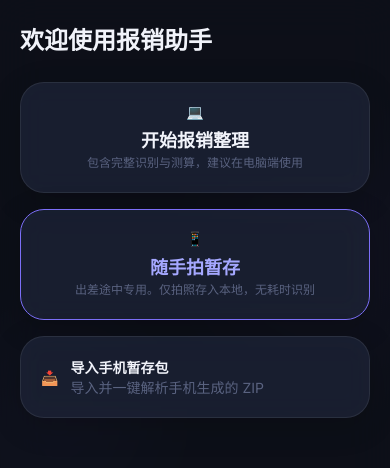
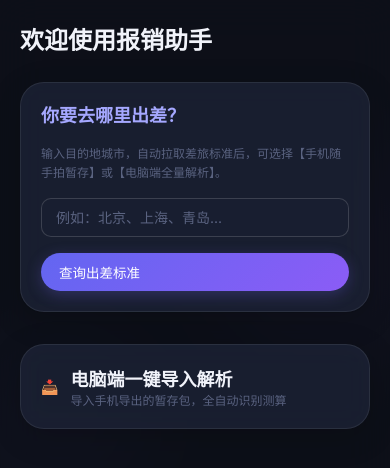
Before and after one commit to rabbit-Yxx/reimbursement, a React (Vite) app: page / in a window 390 px wide. Shown: the top 468 px of the page. Built offline with nearby package versions, Linux system fonts and the light colour scheme; the HTML template or start-up script is replaced by a standard one.

Commit message:
feat: unified desktop and mobile workflow with auto city detection

```diff
--- a/src/pages/TripFlow.jsx
+++ b/src/pages/TripFlow.jsx
@@ -3,7 +3,7 @@ import { useApp } from '../context/AppContext.jsx'
 import { analyzeFiles, setAnalyzerProgressCallback } from '../utils/analyzer.js'
 import { packageFiles } from '../utils/packager.js'
 import { optimizeInvoices } from '../utils/optimizer.js'
-import { stashFile, getStashMetadata, clearStash, exportStashAsZip, removeStashItem, createStashGroup, removeStashGroup } from '../utils/stashManager.js'
+import { stashFile, getStashMetadata, clearStash, exportStashAsZip, removeStashItem, createStashGroup, removeStashGroup, setStashCity, getStashCity } from '../utils/stashManager.js'
 import JSZip from 'jszip'
 
 const Wrapper = ({ children, title }) => (
@@ -15,19 +15,24 @@ const Wrapper = ({ children, title }) => (
 
 export default function TripFlow() {
   const { standards, rawStandards, config, addToast } = useApp()
-  const [step, _setStep] = useState(-1) // -1: Home, 0: Start, 1: Standards, 2: Active, 3: Checkout, 4: StashMode
+  const [step, _setStep] = useState(0) // 0: Start, 1: Standards, 2: Active, 3: Checkout, 4: StashMode
+  const [stashCityState, setStashCityState] = useState('')
 
   // Integrate with browser history for native back button support
   useEffect(() => {
+    getStashCity().then(c => {
+      if (c) setStashCityState(c)
+    })
+
     if (!window.history.state || window.history.state.step === undefined) {
-      window.history.replaceState({ step: -1 }, '')
+      window.history.replaceState({ step: 0 }, '')
     }
 
     const handlePopState = (e) => {
       if (e.state && e.state.step !== undefined) {
         _setStep(e.state.step)
       } else {
-        _setStep(-1)
+        _setStep(0)
       }
     }
 
@@ -92,8 +97,26 @@ export default function TripFlow() {
         }
       }
       setPendingFiles(folderGroups)
-      setStep(0)
-      addToast(`成功导入 ${totalFiles} 份文件，请输入出差目的地`, 'success')
+
+      const nameParts = file.name.split('_')
+      const extractedCity = nameParts[0] || ''
+
+      if (extractedCity && extractedCity !== '未知城市' && extractedCity !== '手机发票暂存包裹') {
+        setCity(extractedCity)
+        const matchedCity = rawStandards.find(l1 => l1.level1 === extractedCity.trim() || l1.level1.includes(extractedCity.trim()) || extractedCity.trim().includes(l1.level1))
+        let std = null
+        if (matchedCity) {
+          std = matchedCity.level2s.find(l => l.name === '全市' || l.name === '市辖区') || matchedCity.level2s[0]
+        } else {
+          std = standards[extractedCity.trim()] || { name: extractedCity, accommodation: 500 }
+        }
+        setTripStandards(std)
+        addToast(`已识别暂存地【${extractedCity}】，自动拉取标准并开始解析...`, 'success')
+        startTrip(folderGroups)
+      } else {
+        setStep(0)
+        addToast(`成功导入 ${totalFiles} 份文件，请输入出差目的地`, 'success')
+      }
     } catch (err) {
       addToast('解压失败: ' + err.message, 'error')
     }
@@ -131,9 +154,9 @@ export default function TripFlow() {
     setStep(1)
   }
 
-  const startTrip = async () => {
+  const startTrip = async (groupsToProcess = pendingFiles) => {
     setStep(2)
-    const folders = Object.keys(pendingFiles)
+    const folders = Object.keys(groupsToProcess)
     if (folders.length > 0) {
       setAnalyzing(true)
       setAnalyzeMsg('正在识别发票...')
@@ -141,7 +164,7 @@ export default function TripFlow() {
 
       let allResults = []
       for (const folder of folders) {
-        const files = pendingFiles[folder]
+        const files = groupsToProcess[folder]
         const groupType = folder.startsWith('专项组') ? 'group' : 'other'
 
         try {
@@ -285,7 +308,7 @@ export default function TripFlow() {
 
   const handleExportStash = async () => {
     try {
-      await exportStashAsZip()
+      await exportStashAsZip(stashCityState || city)
       addToast('打包导出成功！', 'success')
     } catch (e) {
       addToast(e.message, 'error')
@@ -295,6 +318,7 @@ export default function TripFlow() {
   const handleClearStash = async () => {
     if (confirm('确定要清空所有暂存文件吗？')) {
       await clearStash()
+      setStashCityState('')
       loadStash()
       addToast('已清空暂存区', 'info')
     }
@@ -302,37 +326,21 @@ export default function TripFlow() {
 
   return (
     <div className="w-full">
-      {step === -1 && (
+      {step === 0 && (
         <Wrapper title="欢迎使用报销助手">
-          <div className="flex flex-col gap-4">
-            <div className="card text-center" onClick={() => setStep(0)} style={{cursor: 'pointer'}}>
-              <div className="text-3xl mb-2">💻</div>
-              <h3 className="text-lg font-bold">开始报销整理</h3>
-              <p className="text-sm text-muted">包含完整识别与测算，建议在电脑端使用</p>
+          {stashCityState && (
+            <div className="card mb-4 flex justify-between items-center bg-accent text-white" style={{ cursor: 'pointer' }} onClick={() => setStep(4)}>
+              <div className="flex flex-col text-left">
+                <span className="font-bold">📱 进行中的手机暂存</span>
+                <span className="text-sm opacity-90">继续处理 {stashCityState} 的出差发票</span>
+              </div>
+              <span className="font-bold">&gt;</span>
             </div>
+          )}
 
-            <div className="card text-center" onClick={() => setStep(4)} style={{cursor: 'pointer', borderColor: 'var(--accent)'}}>
-              <div className="text-3xl mb-2">📱</div>
-              <h3 className="text-lg font-bold text-accent">随手拍暂存</h3>
-              <p className="text-sm text-muted">出差途中专用。仅拍照存入本地，无耗时识别</p>
-            </div>
-
-            <div className="card flex items-center gap-3" onClick={() => document.getElementById('import-zip').click()} style={{cursor: 'pointer'}}>
-              <div className="text-2xl">📥</div>
-              <div className="flex flex-col text-left">
-                <span className="font-bold">导入手机暂存包</span>
-                <span className="text-xs text-muted">导入并一键解析手机生成的 ZIP</span>
-              </div>
-              <input type="file" id="import-zip" accept=".zip" style={{display: 'none'}} onChange={handleImportZip} />
-            </div>
-          </div>
-        </Wrapper>
-      )}
-
-      {step === 0 && (
-        <Wrapper title="你要去哪里出差？">
           <div className="card flex flex-col gap-4">
-            <p className="text-muted">请输入目的地城市，我们将自动匹配差旅标准。</p>
+            <h3 className="text-lg font-bold text-accent">你要去哪里出差？</h3>
+            <p className="text-sm text-muted">输入目的地城市，自动拉取差旅标准后，可选择【手机随手拍暂存】或【电脑端全量解析】。</p>
             <div className="input-group">
               <input
                 type="text"
@@ -349,20 +357,29 @@ export default function TripFlow() {
 
             {districtOptions.length > 0 ? (
               <div className="flex flex-col gap-3 mt-4">
-                <p className="text-sm text-accent">请选择具体区县：</p>
+                <p className="text-sm font-bold">请选择具体区县标准：</p>
                 <div className="grid-2">
                   {districtOptions.map(l2 => (
-                    <button key={l2.name} className="btn btn-secondary" onClick={() => selectDistrict(l2)}>
+                    <button key={l2.name} className="btn btn-secondary w-full" onClick={() => selectDistrict(l2)}>
                       {l2.name}
                     </button>
                   ))}
                 </div>
               </div>
             ) : (
-              <button className="btn btn-primary mt-4" onClick={handleNextToStandards}>
-                下一步
+              <button className="btn btn-primary w-full" onClick={handleNextToStandards}>
+                查询出差标准
               </button>
             )}
+          </div>
+
+          <div className="card flex items-center gap-3 mt-4" onClick={() => document.getElementById('import-zip').click()} style={{cursor: 'pointer'}}>
+            <div className="text-3xl">📥</div>
+            <div className="flex flex-col text-left">
+              <span className="font-bold text-lg">电脑端一键导入解析</span>
+              <span className="text-sm text-muted">导入手机导出的暂存包，全自动识别测算</span>
+            </div>
+            <input type="file" id="import-zip" accept=".zip" style={{display: 'none'}} onChange={handleImportZip} />
           </div>
         </Wrapper>
       )}
@@ -385,9 +402,20 @@ export default function TripFlow() {
               </div>
             </div>
             <p className="text-sm text-muted mt-4">标准已就绪，你可以随时在旅途中拍照记账了。</p>
-            <div className="flex gap-3 mt-4">
-              <button className="btn btn-secondary flex-1" onClick={() => setStep(-1)}>返回首页</button>
-              <button className="btn btn-primary flex-1" onClick={startTrip}>开始出差</button>
+            <div className="flex flex-col gap-3 mt-4">
+              <button className="btn btn-primary w-full flex items-center justify-center gap-2" onClick={async () => {
+                await setStashCity(city)
+                setStashCityState(city)
+                setStep(4)
+              }}>
+                📱 开启随手拍暂存 <span className="text-xs opacity-80">(手机操作推荐)</span>
+              </button>
+              <button className="btn btn-secondary w-full" onClick={() => startTrip()}>
+                💻 开始电脑端全量解析
+              </button>
+              <button className="btn btn-secondary w-full" style={{background: 'transparent', border: 'none', textDecoration: 'underline'}} onClick={() => setStep(0)}>
+                返回修改目的地
+              </button>
             </div>
           </div>
         </Wrapper>
@@ -627,7 +655,7 @@ export default function TripFlow() {
               )}
             </div>
 
-            <button className="btn btn-secondary w-full mt-4" onClick={() => setStep(-1)}>返回首页</button>
+            <button className="btn btn-secondary w-full mt-4" onClick={() => setStep(0)}>返回首页</button>
           </Wrapper>
         )
       })()}
--- a/src/utils/stashManager.js
+++ b/src/utils/stashManager.js
@@ -60,6 +60,7 @@ export async function createStashGroup(groupName) {
 export async function getStashMetadata() {
   const metadataList = [];
   await localforage.iterate((value, key) => {
+    if (key === 'trip_city') return;
     metadataList.push({
       id: key,
       name: value.name,
@@ -97,7 +98,18 @@ export async function removeStashGroup(groupId) {
 }
 
 /**
- * Clear the entire stash.
+ * Save the current trip's city for continuity.
+ */
+export async function setStashCity(city) {
+  await localforage.setItem('trip_city', city);
+}
+
+export async function getStashCity() {
+  return await localforage.getItem('trip_city');
+}
+
+/**
+ * Clear the entire stash including the saved city.
  */
 export async function clearStash() {
   await localforage.clear();
@@ -106,7 +118,7 @@ export async function clearStash() {
 /**
  * Pack all stashed files into a ZIP and trigger download.
  */
-export async function exportStashAsZip() {
+export async function exportStashAsZip(city = '未知城市') {
   const zip = new JSZip();
   let count = 0;
 
@@ -118,7 +130,8 @@ export async function exportStashAsZip() {
     }
   });
 
-  await localforage.iterate((value) => {
+  await localforage.iterate((value, key) => {
+    if (key === 'trip_city') return; // Skip city metadata
     if (value.type === 'group_definition') return; // Skip the metadata entries
     if (!value.data) return; // Paranoia check
 
@@ -141,6 +154,6 @@ export async function exportStashAsZip() {
   }
 
   const blob = await zip.generateAsync({ type: 'blob' });
-  saveAs(blob, `手机发票暂存包裹_${new Date().getTime()}.zip`);
+  saveAs(blob, `${city}_手机发票暂存包裹_${new Date().getTime()}.zip`);
   return count;
 }
```
